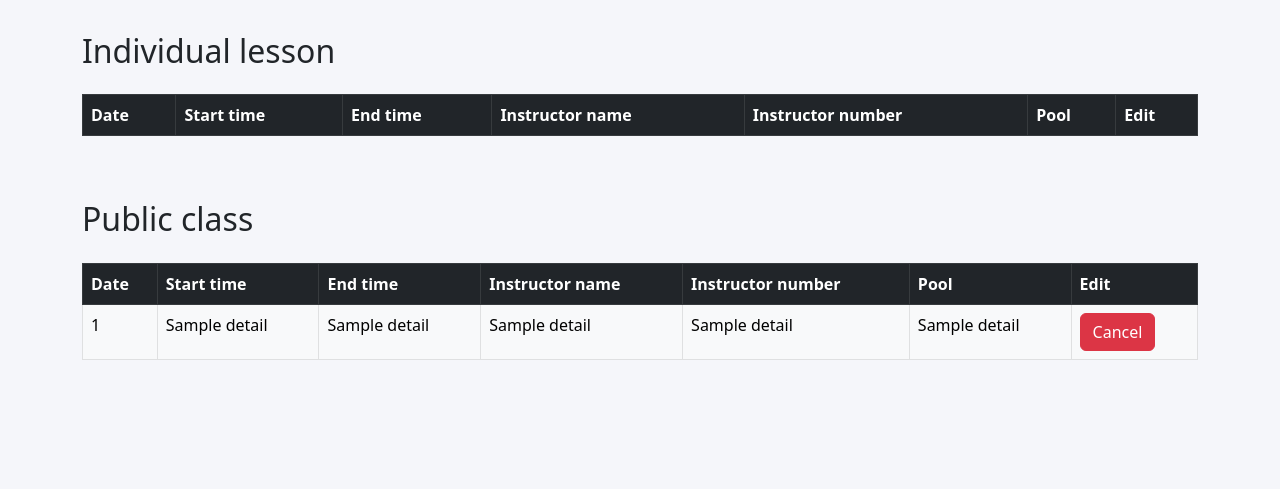
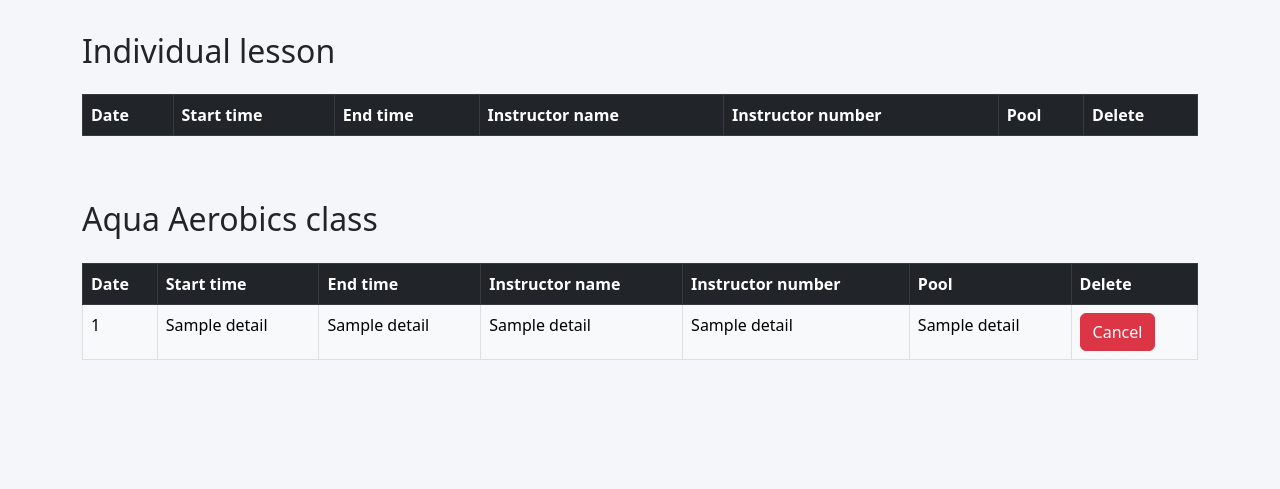
Before and after one commit to gaon5/swimapp, a Flask app: template app/templates/member/class_detail.html in a window 1280 px wide. Shown: the part 85-574 px from the top of the page. Run offline with Flask 3, Linux system fonts and the light colour scheme; the template is opened without the code that fills it: most values are stand-ins (such as "Sample title", 1, 10 or a date in 2020); lists and menus that the app fills with data are empty; some libraries are stand-ins or nearby versions.

Commit message:
update english

```diff
--- a/app/templates/member/class_detail.html
+++ b/app/templates/member/class_detail.html
@@ -17,7 +17,7 @@
                         <th scope="col">Instructor name</th>
                         <th scope="col">Instructor number</th>
                         <th scope="col">Pool</th>
-                        <th scope="col">Edit</th>
+                        <th scope="col">Delete</th>
                     </tr>
                 </thead>
                 <tbody>
@@ -41,7 +41,7 @@
             </table>
         </div>
         <div class="container py-3">
-            <h2 class="py-3">Public class</h2>
+            <h2 class="py-3">Aqua Aerobics class</h2>
             <table class="table table-bordered table-light table-hover">
                 <thead>
                     <tr class="table-dark">
@@ -51,7 +51,7 @@
                         <th scope="col">Instructor name</th>
                         <th scope="col">Instructor number</th>
                         <th scope="col">Pool</th>
-                        <th scope="col">Edit</th>
+                        <th scope="col">Delete</th>
                     </tr>
                 </thead>
                 <tbody>
```
